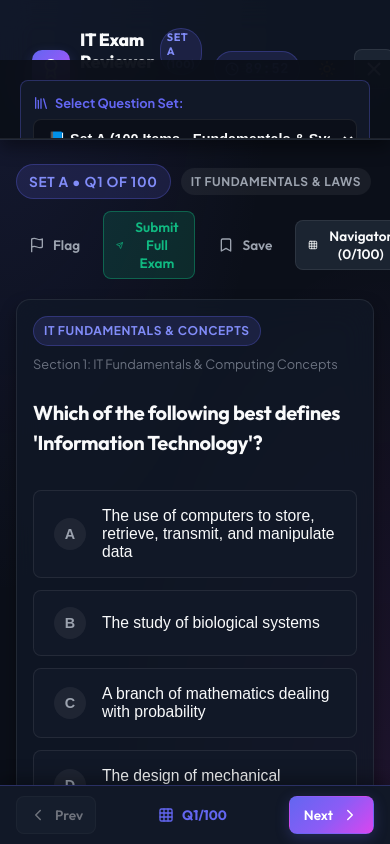
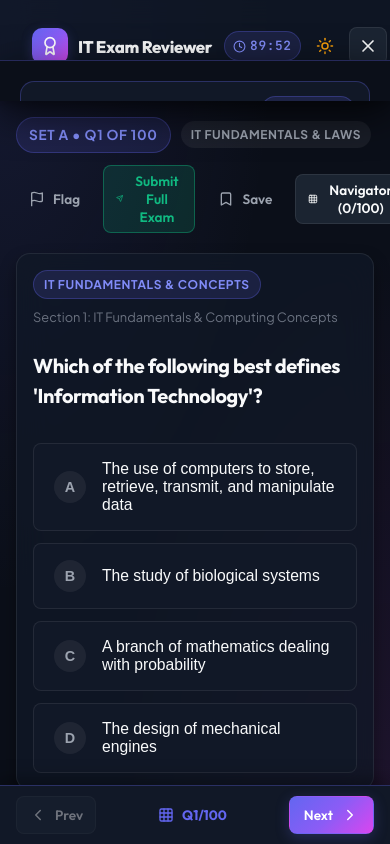
Before and after one commit to kriezer12/written-exam-reviewer, a React (Vite) app: page / in a window 390 px wide. Both pictures are taken after a click on the button 374 px from the left and 69 px from the top of the page. Shown: the top 844 px of the page. Built offline with nearby package versions, Linux system fonts and the light colour scheme.

Commit message:
fix: resolve mobile header title wrapping and drawer overlay background positioning

```diff
--- a/src/components/Navbar.tsx
+++ b/src/components/Navbar.tsx
@@ -58,14 +58,14 @@
   };
 
   return (
-    <header className="glass-panel" style={{ borderRadius: 0, borderTop: 'none', borderLeft: 'none', borderRight: 'none', position: 'sticky', top: 0, zIndex: 50 }}>
-      <div style={{ maxWidth: '1280px', margin: '0 auto', padding: '12px 16px', display: 'flex', alignItems: 'center', justifyContent: 'space-between', gap: '12px' }}>
+    <header className="glass-panel" style={{ borderRadius: 0, borderTop: 'none', borderLeft: 'none', borderRight: 'none', position: 'sticky', top: 0, zIndex: 100 }}>
+      <div style={{ maxWidth: '1280px', margin: '0 auto', padding: '10px 16px', display: 'flex', alignItems: 'center', justifyContent: 'space-between', gap: '12px', minHeight: '60px' }}>
 
         {/* Brand / Logo */}
-        <div style={{ display: 'flex', alignItems: 'center', gap: '10px', cursor: 'pointer' }} onClick={() => handleNavClick('exam')}>
+        <div style={{ display: 'flex', alignItems: 'center', gap: '10px', cursor: 'pointer', flexShrink: 0 }} onClick={() => handleNavClick('exam')}>
           <div style={{
-            width: '38px',
-            height: '38px',
+            width: '36px',
+            height: '36px',
             borderRadius: '10px',
             background: 'var(--accent-gradient)',
             display: 'flex',
@@ -74,13 +74,13 @@
             boxShadow: '0 4px 12px var(--accent-glow)',
             flexShrink: 0
           }}>
-            <Award size={22} color="#ffffff" />
+            <Award size={20} color="#ffffff" />
           </div>
           <div>
-            <h1 style={{ fontSize: '1.1rem', fontWeight: 800, color: 'var(--text-primary)', margin: 0, display: 'flex', alignItems: 'center', gap: '6px' }}>
-              IT Exam Reviewer <span className="badge badge-indigo" style={{ fontSize: '0.68rem', padding: '2px 6px' }}>{setBadgeLabel}</span>
+            <h1 style={{ fontSize: '1.05rem', fontWeight: 800, color: 'var(--text-primary)', margin: 0, display: 'flex', alignItems: 'center', gap: '6px', whiteSpace: 'nowrap' }}>
+              IT Exam Reviewer <span className="badge badge-indigo desktop-only" style={{ fontSize: '0.68rem', padding: '2px 6px' }}>{setBadgeLabel}</span>
             </h1>
-            <p style={{ fontSize: '0.7rem', color: 'var(--text-secondary)', margin: 0 }}>
+            <p className="desktop-only" style={{ fontSize: '0.7rem', color: 'var(--text-secondary)', margin: 0 }}>
               Mock Exam • Local-First
             </p>
           </div>
@@ -183,13 +183,13 @@
         </div>
 
         {/* Right Header Section: Timer, Progress & Theme/Menu Controls */}
-        <div style={{ display: 'flex', alignItems: 'center', gap: '8px' }}>
+        <div style={{ display: 'flex', alignItems: 'center', gap: '6px', flexShrink: 0 }}>
           {isTimedExam && currentMode === 'exam' && (
             <div
               className={`badge ${isTimeLow ? 'badge-danger pulse-glow' : 'badge-indigo'}`}
-              style={{ padding: '6px 10px', fontSize: '0.85rem', display: 'flex', alignItems: 'center', gap: '6px' }}
+              style={{ padding: '4px 8px', fontSize: '0.8rem', display: 'flex', alignItems: 'center', gap: '4px' }}
             >
-              <Clock size={14} />
+              <Clock size={13} />
               <span style={{ fontFamily: 'var(--font-mono)', fontWeight: 700 }}>
                 {formatTime(timeRemainingSeconds)}
               </span>
@@ -212,7 +212,7 @@
             onClick={onToggleTheme}
             className="btn btn-ghost btn-sm"
             title="Toggle Light/Dark Theme"
-            style={{ borderRadius: '50%', width: '38px', height: '38px', padding: 0 }}
+            style={{ borderRadius: '50%', width: '36px', height: '36px', padding: 0 }}
           >
             {preferences.theme === 'dark' ? <Sun size={18} color="#f59e0b" /> : <Moon size={18} color="#6366f1" />}
           </button>
@@ -221,10 +221,10 @@
           <button
             onClick={() => setMobileMenuOpen(!mobileMenuOpen)}
             className="btn btn-secondary btn-sm mobile-only"
-            title="Open Mobile Navigation Menu"
-            style={{ width: '40px', height: '40px', padding: 0 }}
+            title="Toggle Mobile Navigation Menu"
+            style={{ width: '38px', height: '38px', padding: 0 }}
           >
-            {mobileMenuOpen ? <X size={22} /> : <Menu size={22} />}
+            {mobileMenuOpen ? <X size={20} /> : <Menu size={20} />}
           </button>
         </div>
 
@@ -237,14 +237,17 @@
           <div style={{
             display: 'flex',
             flexDirection: 'column',
-            gap: '6px',
+            gap: '8px',
             background: 'var(--bg-secondary)',
-            padding: '12px',
-            borderRadius: 'var(--radius-sm)',
+            padding: '14px',
+            borderRadius: 'var(--radius-md)',
             border: '1px solid var(--border-highlight)'
           }}>
-            <div style={{ display: 'flex', alignItems: 'center', gap: '6px', fontSize: '0.8rem', fontWeight: 700, color: 'var(--accent-primary)' }}>
-              <Library size={16} /> Select Question Set:
+            <div style={{ display: 'flex', justifyContent: 'space-between', alignItems: 'center' }}>
+              <div style={{ display: 'flex', alignItems: 'center', gap: '6px', fontSize: '0.85rem', fontWeight: 700, color: 'var(--accent-primary)' }}>
+                <Library size={16} /> Active Question Set:
+              </div>
+              <span className="badge badge-indigo">{setBadgeLabel}</span>
             </div>
             <select
               value={selectedSet}
@@ -258,7 +261,7 @@
                 color: 'var(--text-primary)',
                 fontWeight: 700,
                 fontSize: '0.9rem',
-                padding: '10px',
+                padding: '10px 12px',
                 borderRadius: '8px',
                 width: '100%',
                 outline: 'none',
@@ -271,12 +274,17 @@
             </select>
           </div>
 
+          {/* Navigation Section Header */}
+          <div style={{ fontSize: '0.75rem', fontWeight: 700, color: 'var(--text-muted)', textTransform: 'uppercase', letterSpacing: '0.05em', marginTop: '4px' }}>
+            Select Mode:
+          </div>
+
           {/* Mobile Navigation Links */}
           <div style={{ display: 'flex', flexDirection: 'column', gap: '8px' }}>
             <button
               onClick={() => handleNavClick('exam')}
               className={`btn ${currentMode === 'exam' ? 'btn-primary' : 'btn-secondary'}`}
-              style={{ justifyContent: 'flex-start', width: '100%', padding: '12px 16px' }}
+              style={{ justifyContent: 'flex-start', width: '100%', padding: '12px 16px', fontSize: '0.95rem' }}
             >
               <Clock size={18} />
               <span>Mock Exam Session</span>
@@ -285,7 +293,7 @@
             <button
               onClick={() => handleNavClick('practice')}
               className={`btn ${currentMode === 'practice' ? 'btn-primary' : 'btn-secondary'}`}
-              style={{ justifyContent: 'flex-start', width: '100%', padding: '12px 16px' }}
+              style={{ justifyContent: 'flex-start', width: '100%', padding: '12px 16px', fontSize: '0.95rem' }}
             >
               <Zap size={18} />
               <span>Practice Mode</span>
@@ -294,16 +302,16 @@
             <button
               onClick={() => handleNavClick('flashcards')}
               className={`btn ${currentMode === 'flashcards' ? 'btn-primary' : 'btn-secondary'}`}
-              style={{ justifyContent: 'flex-start', width: '100%', padding: '12px 16px' }}
+              style={{ justifyContent: 'flex-start', width: '100%', padding: '12px 16px', fontSize: '0.95rem' }}
             >
               <Layers size={18} />
-              <span>Flashcards</span>
+              <span>Rapid Flashcards</span>
             </button>
 
             <button
               onClick={() => handleNavClick('bookmarks')}
               className={`btn ${currentMode === 'bookmarks' ? 'btn-primary' : 'btn-secondary'}`}
-              style={{ justifyContent: 'space-between', width: '100%', padding: '12px 16px' }}
+              style={{ justifyContent: 'space-between', width: '100%', padding: '12px 16px', fontSize: '0.95rem' }}
             >
               <div style={{ display: 'flex', alignItems: 'center', gap: '8px' }}>
                 <Bookmark size={18} />
@@ -319,7 +327,7 @@
             <button
               onClick={() => handleNavClick('analytics')}
               className={`btn ${currentMode === 'analytics' ? 'btn-primary' : 'btn-secondary'}`}
-              style={{ justifyContent: 'flex-start', width: '100%', padding: '12px 16px' }}
+              style={{ justifyContent: 'flex-start', width: '100%', padding: '12px 16px', fontSize: '0.95rem' }}
             >
               <BarChart3 size={18} />
               <span>Analytics & Progress</span>
@@ -332,6 +340,7 @@
                 justifyContent: 'flex-start',
                 width: '100%',
                 padding: '12px 16px',
+                fontSize: '0.95rem',
                 background: currentMode === 'hands-on' ? 'linear-gradient(135deg, #f59e0b 0%, #ef4444 50%, #8b5cf6 100%)' : undefined
               }}
             >
@@ -348,7 +357,8 @@
               borderRadius: 'var(--radius-sm)',
               display: 'flex',
               flexDirection: 'column',
-              gap: '6px'
+              gap: '6px',
+              marginTop: '8px'
             }}>
               <div style={{ display: 'flex', justifyContent: 'space-between', fontSize: '0.85rem', fontWeight: 600 }}>
                 <span>Exam Progress</span>
--- a/src/index.css
+++ b/src/index.css
@@ -440,18 +440,18 @@
   left: 0;
   right: 0;
   bottom: 0;
-  background: rgba(11, 15, 25, 0.95);
-  backdrop-filter: blur(20px);
-  -webkit-backdrop-filter: blur(20px);
-  z-index: 99;
+  background: var(--bg-primary);
+  z-index: 9999;
   padding: 20px;
   overflow-y: auto;
   display: flex;
   flex-direction: column;
-  gap: 16px;
-  border-bottom: 1px solid var(--border-color);
+  gap: 14px;
+  border-top: 1px solid var(--border-highlight);
+  box-shadow: 0 12px 40px rgba(0, 0, 0, 0.7);
   animation: fadeIn 0.2s ease-out forwards;
 }
+
 
 /* Responsive Breakpoints */
 @media (max-width: 768px) {
```
